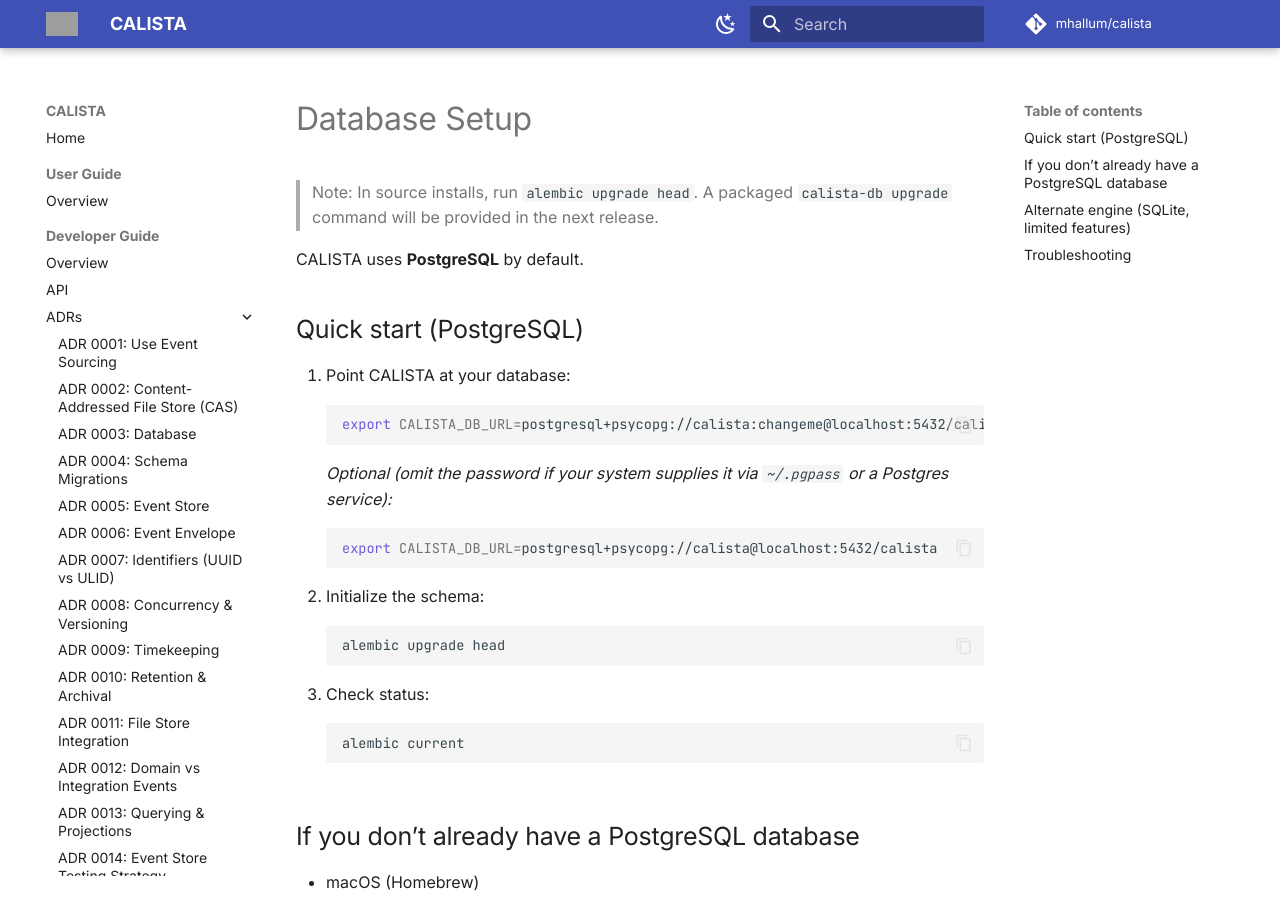
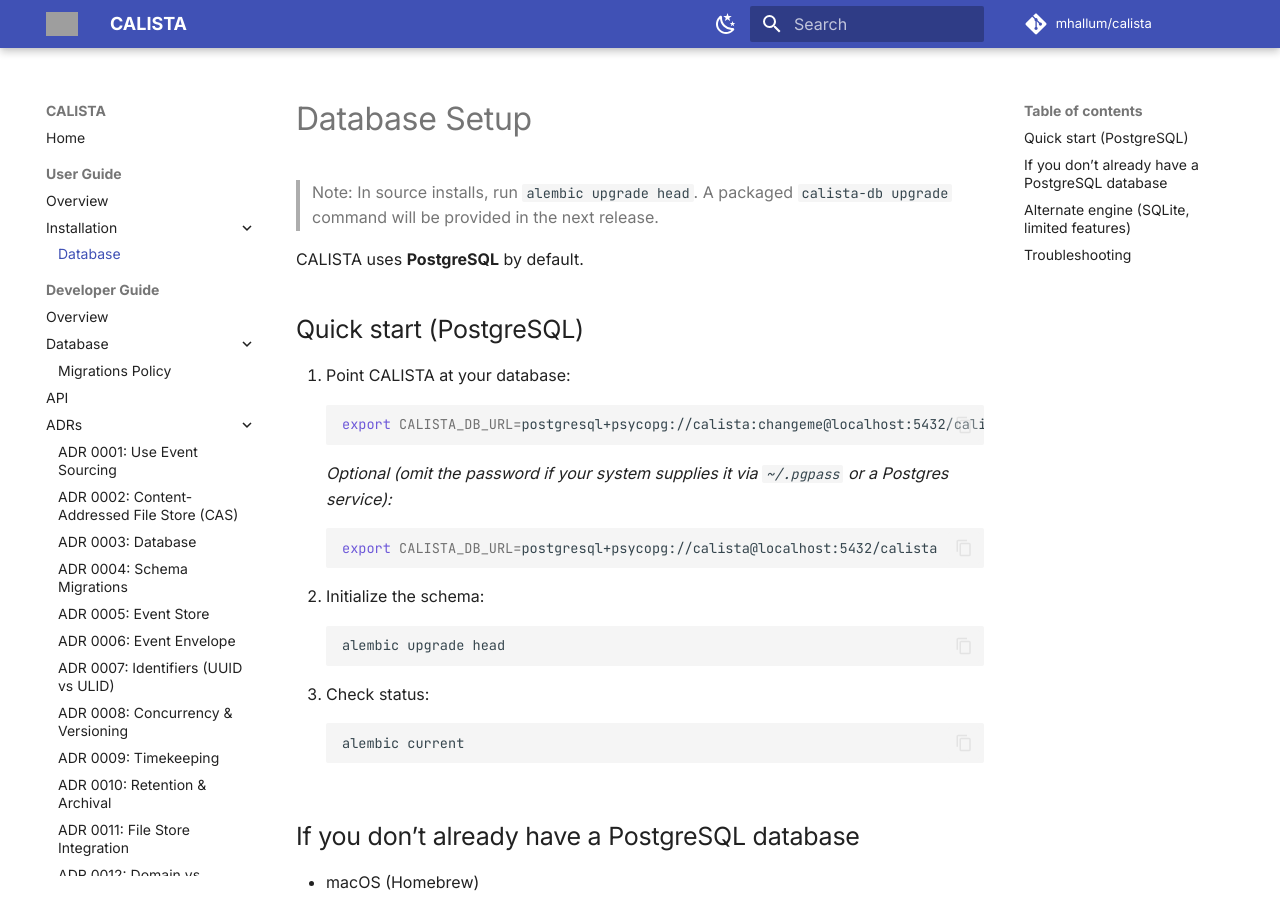
Before and after one commit to mhallum/calista, an MkDocs documentation site: the page built from docs/user/install/database.md, in a window 1280 px wide and 900 px high. Built offline with MkDocs 1.6.1 and Material for MkDocs 9.7.7, drawn with Linux system fonts in a browser that asks for light colours; comment, search, counter and statistics services are not loaded; grey boxes are pictures that could not be loaded.

Commit message:
docs(docs): :memo: add tasklist extension and update navigation structure in mkdocs.yml

```diff
--- a/mkdocs.yml
+++ b/mkdocs.yml
@@ -56,6 +56,8 @@
   - pymdownx.details
   - pymdownx.superfences
   - pymdownx.highlight
+  - pymdownx.tasklist:
+      custom_checkbox: true
 
 extra:
   social:
@@ -66,11 +68,13 @@
   - Home: index.md
   - User Guide:
       - Overview: user/index.md
-        # add more user pages here, e.g.:
-        # - Installation: user/install.md
+      - Installation:
+          - Database: user/install/database.md
         # - Configuration: user/configuration.md
   - Developer Guide:
       - Overview: dev/index.md
+      - Database:
+          - "Migrations Policy": dev/db/migrations.md
       - API: dev/api/SUMMARY.md # generated by gen_api_nav.py
       - ADRs:
           - "ADR 0001: Use Event Sourcing": dev/adr/0001-use-event-sourcing.md
```
